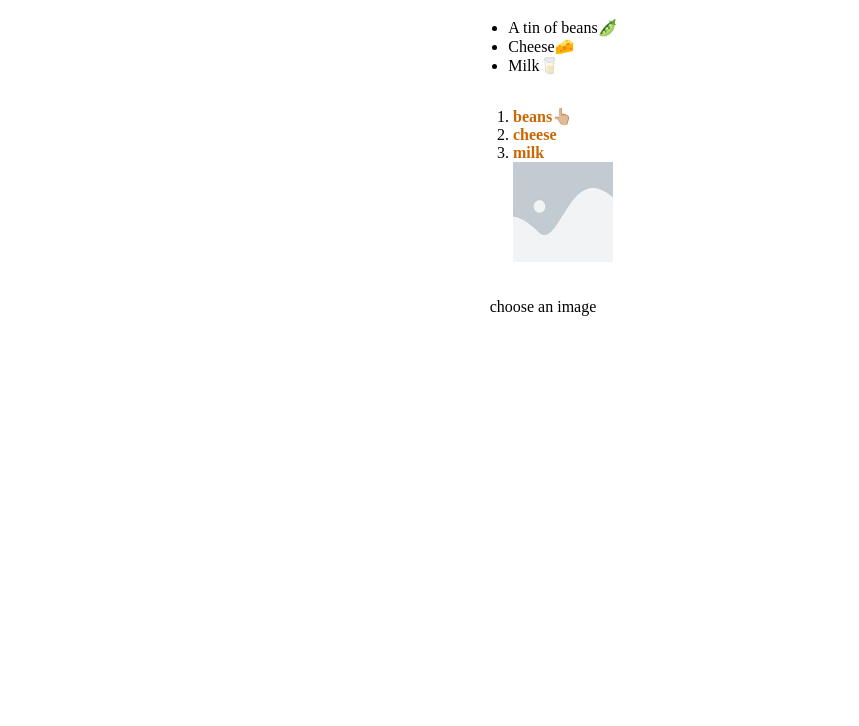
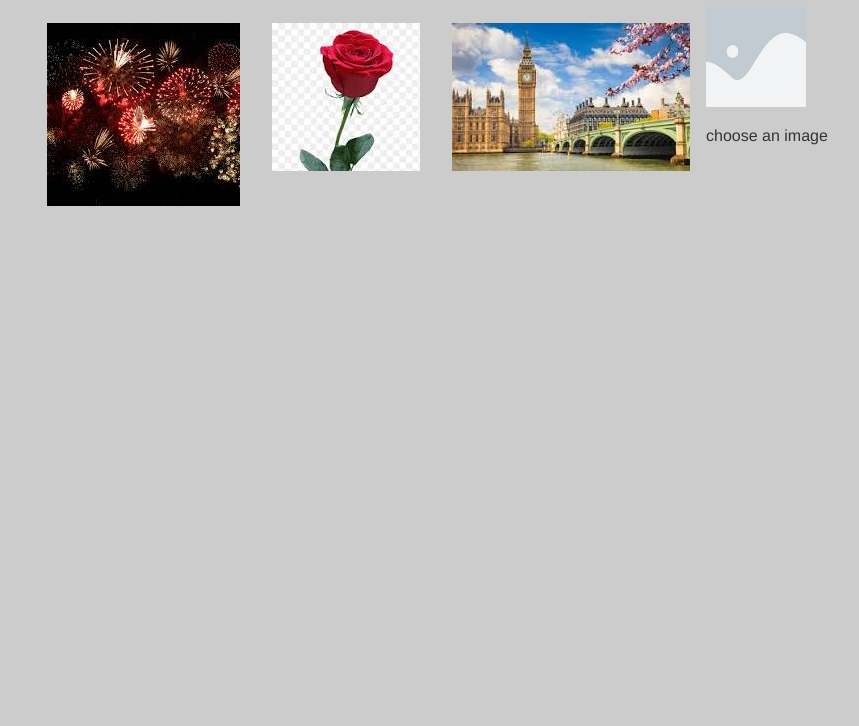
Before and after one commit to foziaShareen/projects-html-css-js, a plain HTML site: page dom-project-1/index.html in a window 1280 px wide. Shown: the part 74-800 px from the top of the page, without its empty margins (97-956 px from the left). Drawn offline with Linux system fonts and the light colour scheme.

Commit message:
first project completed

```diff
--- a/dom-project-1/index.html
+++ b/dom-project-1/index.html
@@ -5,36 +5,42 @@
 <meta http-equiv="content-type" content="text/html;
 ➥ charset=utf-8" />
 <title>Shopping list</title>
+
 <link rel="stylesheet" type="text/css" href="./styles.css" />
-<script src="./script.js"></script>
+
 
 
 </head>
 <body>
-    <section>
+
 <h1>Snapshot 🛍️</h1>
 
-<ul id="purchases">
-<li>A tin of beans🫛</li>
-<li>Cheese🧀</li>
-<li>Milk🥛</li>
-</ul>
-<ol>
+
+<ul id="imagegallery">
     <li>
-        <a  href="./images/beans.jpg" title="beans" onclick ="showPic(this); return false" >beans👆🏼</a>
+    <a href="images/fireworks.jpg" title="A fireworks display">
+    <img src="images/fireworks-thumbnail.jpg" alt="Fireworks" />
+    </a>
     </li>
     <li>
-        <a  href="./images/cheese.jpg" title="cheese" onclick ="showPic(this); return false" >cheese</a>
+    <a href="images/rose.jpg" title="rose" >
+    <img src="images/rose-thumbnail.jpg" alt="rose" />
+    </a>
     </li>
+
     <li>
-        <a  href="./images/milk.jpg" title="milk" onclick ="showPic(this); return false" >milk</a>
+    <a href="images/bigben.jpg" title="The famous clock">
+    <img  src="images/bigben.jpg" alt="Big Ben" />
+    </a>
     </li>
-    <img id="placeholder" src="./images/placeholder.gif"  width="100" height="100" alt="placeholder" />
-</ol>
+    <img id="placeholder"width="100"height="100" src="images/placeholder.gif" alt="my image gallery" />
+    </ul>
+
+
 <p id="description">choose an image</p>
 
-</section>
 
+<script src="./script.js"></script>
 
 </body>
 </html>
--- a/dom-project-1/script.js
+++ b/dom-project-1/script.js
@@ -1,12 +1,39 @@
+
 
 function showPic(whichpic) {
+  if (!document.getElementById("placeholder")) return true;
   var source = whichpic.getAttribute("href");
   var placeholder = document.getElementById("placeholder");
   placeholder.setAttribute("src",source);
+  if (!document.getElementById("description")) return false;
   var text = whichpic.getAttribute("title");
   var description = document.getElementById("description");
   description.firstChild.nodeValue = text;
+  return false;
   }
+
+
+    function prepareGallery() {
+      if (!document.getElementsByTagName) return false;
+      if (!document.getElementById) return false;
+      if (!document.getElementById("imagegallery")) return false;
+      var gallery = document.getElementById("imagegallery");
+      var links = gallery.getElementsByTagName("a");
+      for ( var i=0; i < links.length; i++) {
+      links[i].onclick = function() {
+      return showPic(this);
+      }
+      }
+      }
+
+// function showPic(whichpic) {
+//   var source = whichpic.getAttribute("href");
+//   var placeholder = document.getElementById("placeholder");
+//   placeholder.setAttribute("src",source);
+//   var text = whichpic.getAttribute("title");
+//   var description = document.getElementById("description");
+//   description.firstChild.nodeValue = text;
+//   }
 // var description = document.getElementById("description");
 
 // console.log(description);
@@ -17,4 +44,7 @@ function showPic(whichpic) {
 //     //  alert(items.childNodes.length);
 //     // alert(items.nodeType)
 // }
-// window.onload = countBodyChildren
+window.onload = function() {
+  prepareGallery();
+  // countBodyChildren(); // Uncomment this line if you want to call countBodyChildren as well
+}
--- a/dom-project-1/styles.css
+++ b/dom-project-1/styles.css
@@ -1,17 +1,33 @@
-a {
-    display: block;
+body {
+    font-family: "Helvetica","Arial",serif;
+    color: #333;
+    background-color: #ccc;
+    margin: 1em 10%;
+    }
+    h1 {
+    color: #333;
+    background-color: transparent;
+    }
+    a {
     color: #c60;
     background-color: transparent;
     font-weight: bold;
     text-decoration: none;
-}
-
-a img {
-    display: block;
-    margin-top: 0.5em; /* Adjust the margin as needed */
-}
-section{
-    display: flex;
-    flex-direction: column;
-    align-items: center;
-}
+    }
+    ul {
+    padding: 0;
+    }
+    li {
+    float: left;
+    padding: 1em;
+    list-style: none;
+    }
+    #imagegallery {
+    list-style: none;
+    }
+    #imagegallery li {
+    display: inline;
+    }
+    #imagegallery li a img {
+    border: 0;
+    }
```
Also changed, not shown: dom-project-1/images/bigben.avif (added), dom-project-1/images/bigben.jpg (added), dom-project-1/images/fireworks-thumbnail.jpg (added), dom-project-1/images/fireworks.jpg (added), dom-project-1/images/rose-thumbnail.jpg (added), dom-project-1/images/rose.jpg (added).
